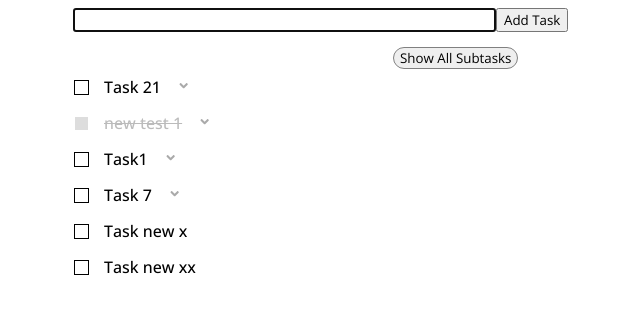
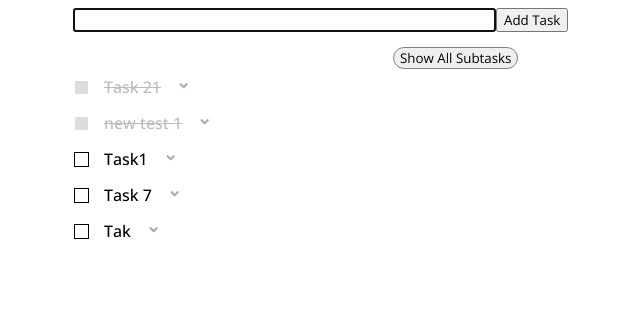
Before and after one commit to DanielPawlowicz/ToDoV2, a React (Vite) app in the folder ToDoV2/: page / in a window 1280 px wide. Shown: the top 314 px of the page, without its empty margins (317-957 px from the left). Built offline with nearby package versions, Linux system fonts and the light colour scheme; data requests are answered from the project's data file; a web font is replaced by a local one.

Commit message:
Fixed- when deleting task the order of other tasks is updated so there are no gaps and there is always first task

```diff
--- a/ToDoV2/src/assets/tasks.json
+++ b/ToDoV2/src/assets/tasks.json
@@ -4,37 +4,31 @@
       "id": "28a92069-05f3-4c9b-bb83-6dd5893db996",
       "title": "Task1",
       "isChecked": false,
-      "order": 4
+      "order": 3
     },
     {
       "id": "d9797f44-1b1d-430e-b347-361c5e9f0f91",
       "title": "Task 21",
-      "isChecked": false,
-      "order": 2
+      "isChecked": true,
+      "order": 1
     },
     {
       "id": "38eb521b-a951-41dc-8ce8-3437e0c622ca",
       "title": "Task 7",
       "isChecked": false,
-      "order": 5
+      "order": 4
     },
     {
       "id": "7014bb31-96aa-4935-bd69-4a2b9a829335",
       "title": "new test 1",
       "isChecked": true,
-      "order": 3
+      "order": 2
     },
     {
-      "id": "4c6a2a3c-fd92-4418-b3b1-a9fff119dc8a",
-      "title": "Task new x",
+      "id": "1c5e60b9-4a8d-41b2-b1f3-6f6dd5afed8b",
+      "title": "Tak",
       "isChecked": false,
-      "order": 6
-    },
-    {
-      "id": "eb8c80c9-0562-454b-b826-d163c37be33c",
-      "title": "Task new xx",
-      "isChecked": false,
-      "order": 6
+      "order": 5
     }
   ],
   "subtasks": [
@@ -42,7 +36,7 @@
       "id": "1434",
       "taskId": "28a92069-05f3-4c9b-bb83-6dd5893db996",
       "title": "subtask 1",
-      "isChecked": true
+      "isChecked": false
     },
     {
       "id": "1436",
@@ -54,7 +48,7 @@
       "id": "82c1ebda-c6c6-4e21-b736-6b738d299140",
       "taskId": "38eb521b-a951-41dc-8ce8-3437e0c622ca",
       "title": "Subtask 1",
-      "isChecked": true
+      "isChecked": false
     },
     {
       "id": "99f870a7-e019-4ceb-88dd-57d299f03ea3",
@@ -108,6 +102,12 @@
       "id": "4fd13fd4-7f24-43f3-bd6e-e49bfe9cde68",
       "taskId": "7014bb31-96aa-4935-bd69-4a2b9a829335",
       "title": "New subtask xx",
+      "isChecked": true
+    },
+    {
+      "id": "f83fdc21-c8f7-4c70-b9a8-305178040ced",
+      "taskId": "1c5e60b9-4a8d-41b2-b1f3-6f6dd5afed8b",
+      "title": "Nowe zadanie",
       "isChecked": false
     }
   ]
--- a/ToDoV2/src/components/ToDoList.jsx
+++ b/ToDoV2/src/components/ToDoList.jsx
@@ -206,9 +206,16 @@ const ToDoList = () => {
           );
         } else {
           // After deleting, filter out the task from the tasks array
-            setTasks((prevTasks) =>
-              prevTasks.filter((task) => task.id !== deletingTask.id)
-            );
+          const updatedTasks = tasks.filter((task) => task.id !== deletingTask.id);
+
+          // Reorder the remaining tasks to ensure continuous order starting from 1
+          const reorderedTasks = updatedTasks.map((task, index) => ({
+            ...task,
+            order: index + 1, // Set new order starting from 1
+          }));
+
+          setTasks(reorderedTasks);  // Update state with reordered tasks
+          saveTaskOrderToDatabase(reorderedTasks);  // Persist changes to the server
         }
       } else {
         console.error("Error deleting task: " + res.status);
@@ -217,6 +224,7 @@ const ToDoList = () => {
       console.error("Error deleting task: " + error);
     }
   };
+
 
 
     // UPDATE task
```
Lines whose indentation alone changed are shown as unchanged.
